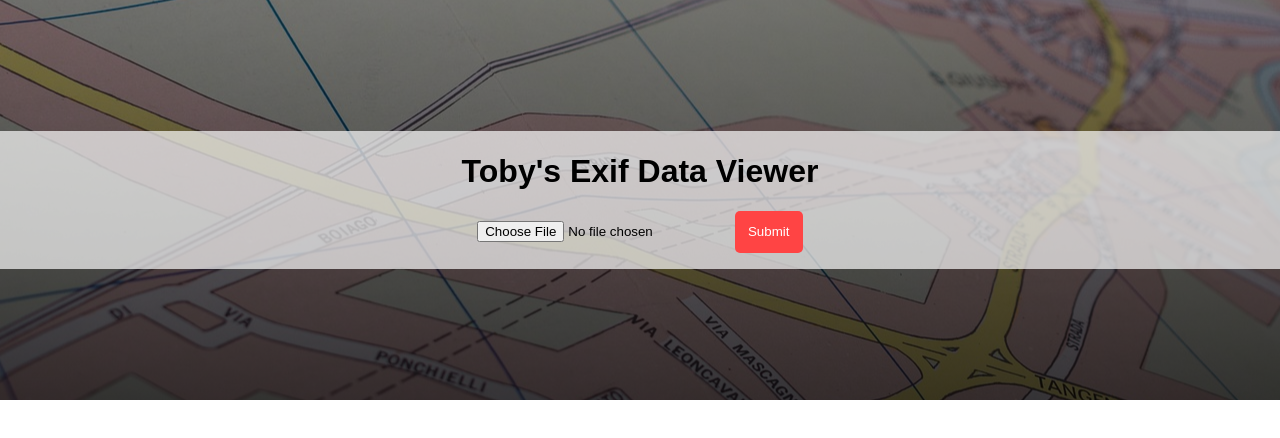
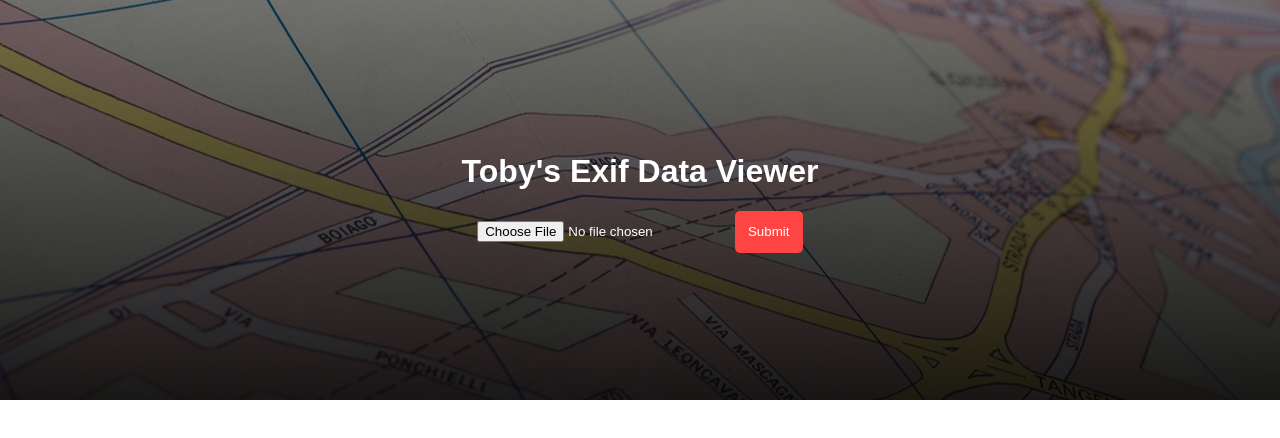
Before and after one commit to tonysulfaro/toby-exif, a plain HTML site: page index.html in a window 1280 px wide. Drawn offline with nearby package versions, Linux system fonts and the light colour scheme.

Commit message:
update header

```diff
--- a/index.html
+++ b/index.html
@@ -25,9 +25,9 @@
 
   </section>
 
+  <script src="https://code.jquery.com/jquery-3.4.1.min.js"
+    integrity="sha256-CSXorXvZcTkaix6Yvo6HppcZGetbYMGWSFlBw8HfCJo=" crossorigin="anonymous"></script>
+  <script src="script.js"></script>
 </body>
-<script src="https://code.jquery.com/jquery-3.4.1.min.js"
-  integrity="sha256-CSXorXvZcTkaix6Yvo6HppcZGetbYMGWSFlBw8HfCJo=" crossorigin="anonymous"></script>
-<script src="script.js"></script>
 
 </html>
--- a/styles.css
+++ b/styles.css
@@ -6,7 +6,7 @@ body {
 
 .header {
   text-align: center;
-  background-image: linear-gradient(to bottom, rgba(0, 0, 0, 0.4), rgba(0, 0, 0, 0.73)),
+  background-image: linear-gradient(to bottom, rgba(0, 0, 0, 0.4), rgba(0, 0, 0, 0.87)),
   url('assets/map.jpg');
   background-position: center;
   height: 50vh;
@@ -16,7 +16,7 @@ body {
 }
 
 .main-controls {
-  background-color: rgba(255, 255, 255, 0.685);
+  color: white;
   width: 100%;
 }
 
```
